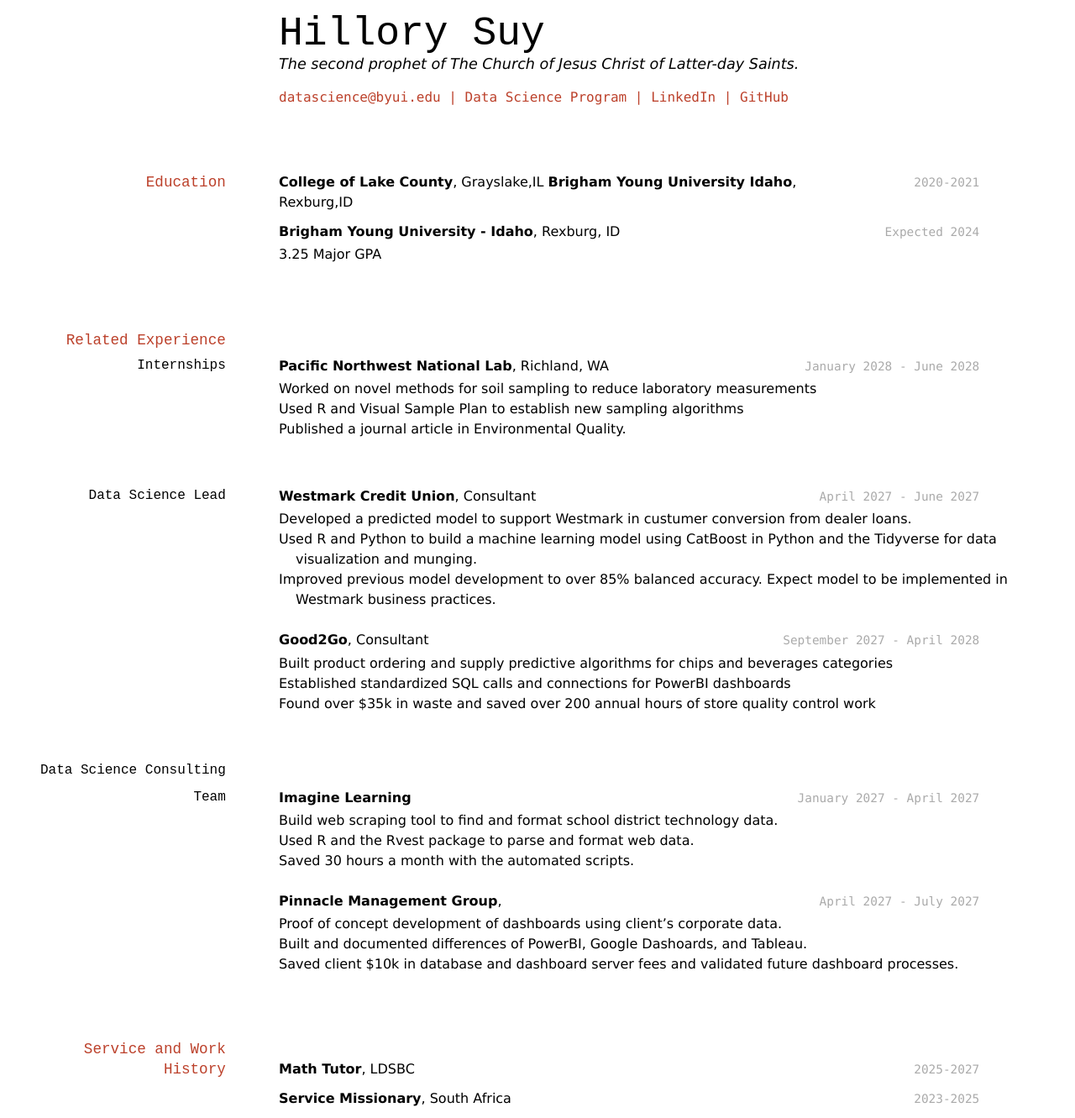
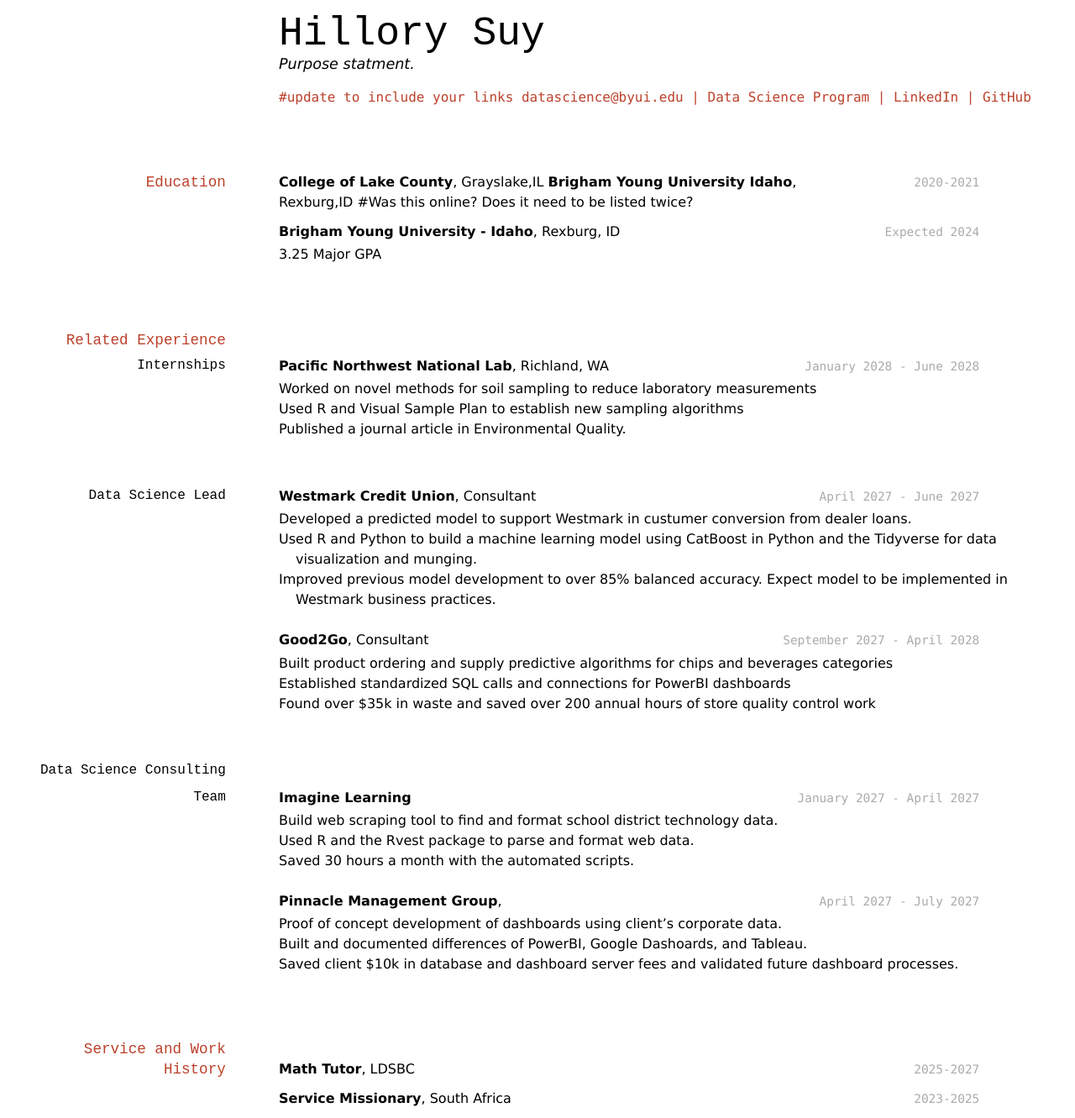
Before and after one commit to suychillory/hillory, a Jekyll site: the page built from docs/index.md, in a window 1280 px wide. Shown: the whole page at 84% size. Built offline with Jekyll 4.4.1, drawn with Linux system fonts in a browser that asks for light colours.

Commit message:
see ideas for updates on feeback

```diff
--- a/docs/index.md
+++ b/docs/index.md
@@ -3,9 +3,10 @@ layout: cv
 title: Hillory's Resume
 ---
 # Hillory Suy
-The second prophet of The Church of Jesus Christ of Latter-day Saints.
+Purpose statment.
 
-<div id="webaddress">
+
+<div id="webaddress"> #update to include your links
 <a href="datascience@byui.edu">datascience@byui.edu</a>
 | <a href="https://byuidatascience.github.io/development.html">Data Science Program</a>
 | <a href="https://www.linkedin.com/groups/13537407/">LinkedIn</a>
@@ -18,7 +19,7 @@ The second prophet of The Church of Jesus Christ of Latter-day Saints.
 
 `2020-2021`
 __College of Lake County__, Grayslake,IL
-__Brigham Young University Idaho__, Rexburg,ID
+__Brigham Young University Idaho__, Rexburg,ID #Was this online? Does it need to be listed twice?
 
 
 `Expected 2024`
```
Also changed, not shown: 1 other file.
